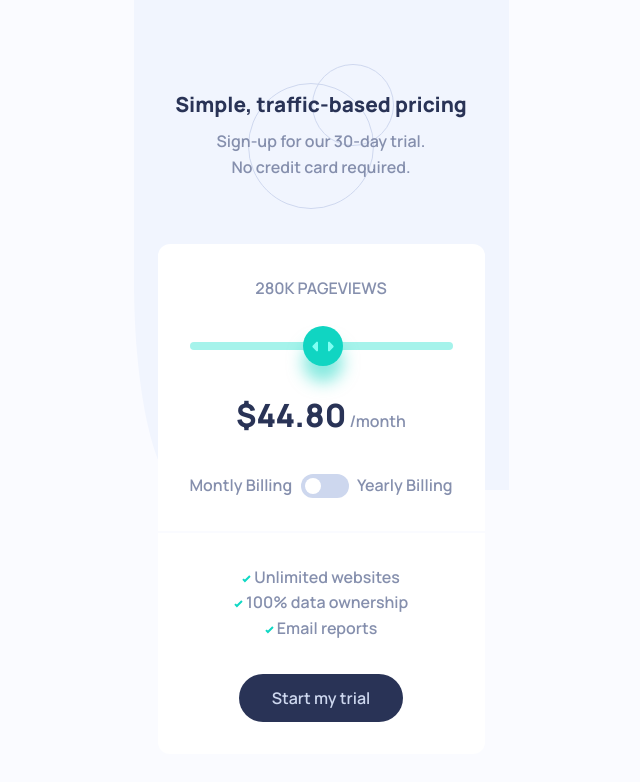
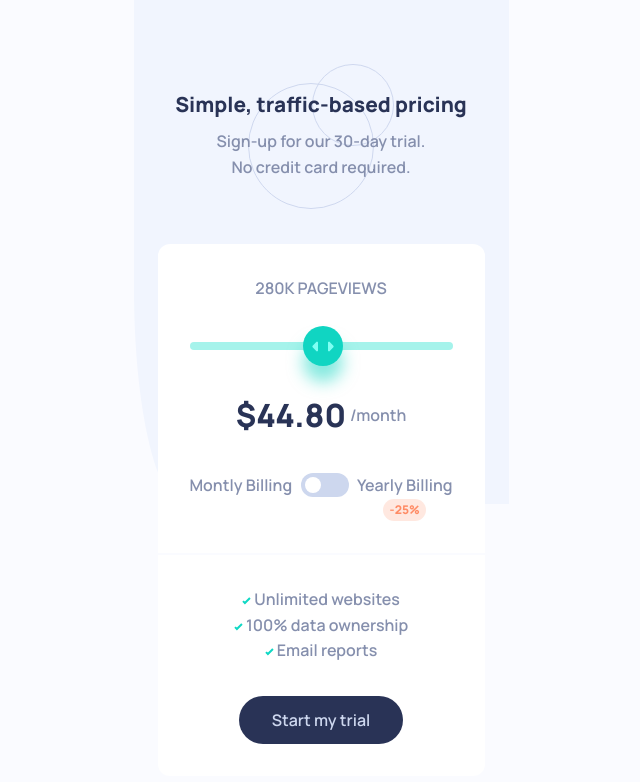
Before and after one commit to aurelio-sc/Interactive-Pricing-Component, a plain HTML site: page index.html in a window 1280 px wide. Shown: the whole page, without its empty margins (319-959 px from the left). Drawn offline with Linux system fonts and the light colour scheme.

Commit message:
Add files via upload

```diff
--- a/css/colors.css
+++ b/css/colors.css
@@ -4,7 +4,9 @@
   --primary2-soft: rgba(16, 213, 194, 0.5);
   --primary3: hsl(14, 92%, 95%);
   --primary4: hsl(15, 100%, 70%);
+  --primary4-soft: rgba(255, 140, 102, 0.2);
   --primary5: hsl(226, 100%, 87%);
+  --primary6: hsl(174, 86%, 34%);
   --neutral1: hsl(0, 0%, 100%);
   --neutral2: hsl(230, 100%, 99%);
   --neutral3: hsl(224, 65%, 95%);
--- a/css/style.css
+++ b/css/style.css
@@ -71,6 +71,13 @@ body {
   box-shadow: 0 1rem 1rem var(--primary2-soft);
 }
 
+.range::-webkit-slider-thumb:hover{
+  background: var(--primary6);
+  background-image: url("../images/icon-slider.svg");
+  background-position: center;
+  background-repeat: no-repeat;
+}
+
 .range::-moz-range-thumb{
   -moz-appearance: none;
   width: 2.5rem;
@@ -81,6 +88,20 @@ body {
   background-position: center;
   background-repeat: no-repeat;
   box-shadow: 0 1rem 1rem var(--primary2-soft);
+}
+
+.range::-moz-range-thumb:hover{
+  background: var(--primary6);
+  background-image: url("../images/icon-slider.svg");
+  background-position: center;
+  background-repeat: no-repeat;
+}
+
+.price{
+  display: flex;
+  justify-content: center;
+  align-items: center;
+  gap: 0.25rem;
 }
 
 .priceNumber{
@@ -94,7 +115,23 @@ body {
   margin-top: 2rem;
   display: flex;
   justify-content: space-between;
+  align-items: flex-start;
+}
+
+.billing{
+  display: flex;
+  flex-direction: column;
   align-items: center;
+}
+
+.discount{
+  background-color: var(--primary4-soft);
+  padding: 0.1rem 0.4rem;
+  text-align: center;
+  border-radius: 1rem;
+  font-size: 0.75rem;
+  font-weight: 800;
+  color: var(--primary4);
 }
 
 .features {
--- a/index.html
+++ b/index.html
@@ -39,7 +39,7 @@
           <input type="checkbox" class="yearly">
           <span class="slider round"></span>
         </label>
-        <p class="billing">Yearly Billing</p>
+        <p class="billing">Yearly Billing <span class="discount">-25%</span></p>
       </div>
 
     </div>
```
